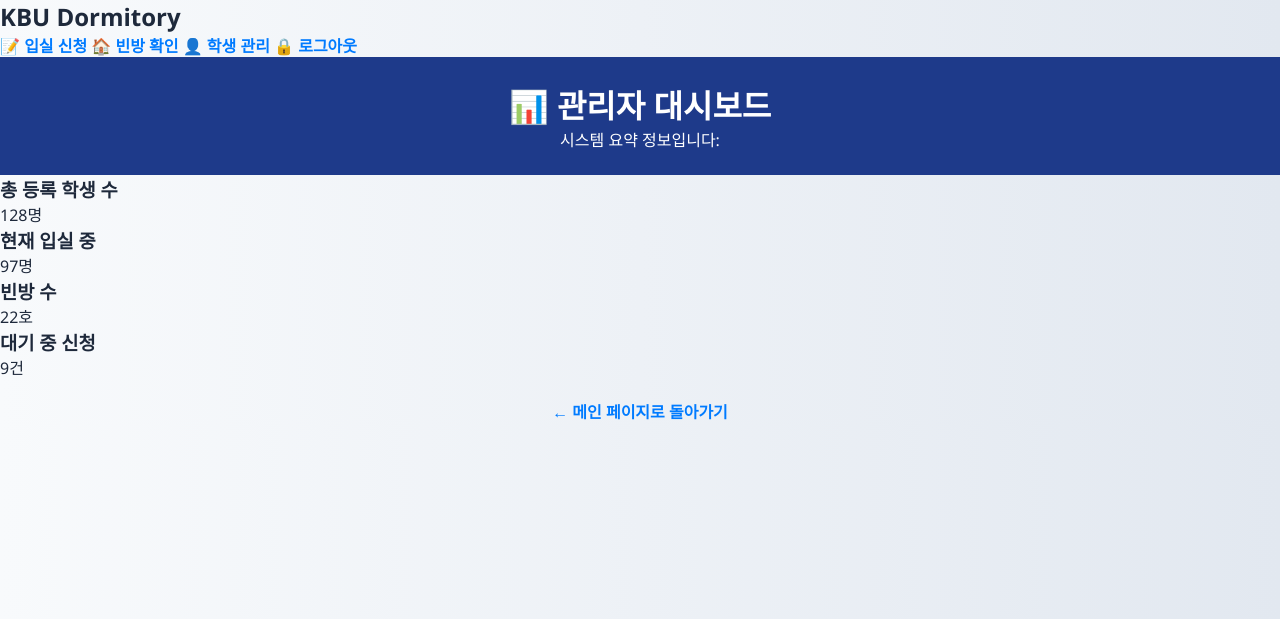
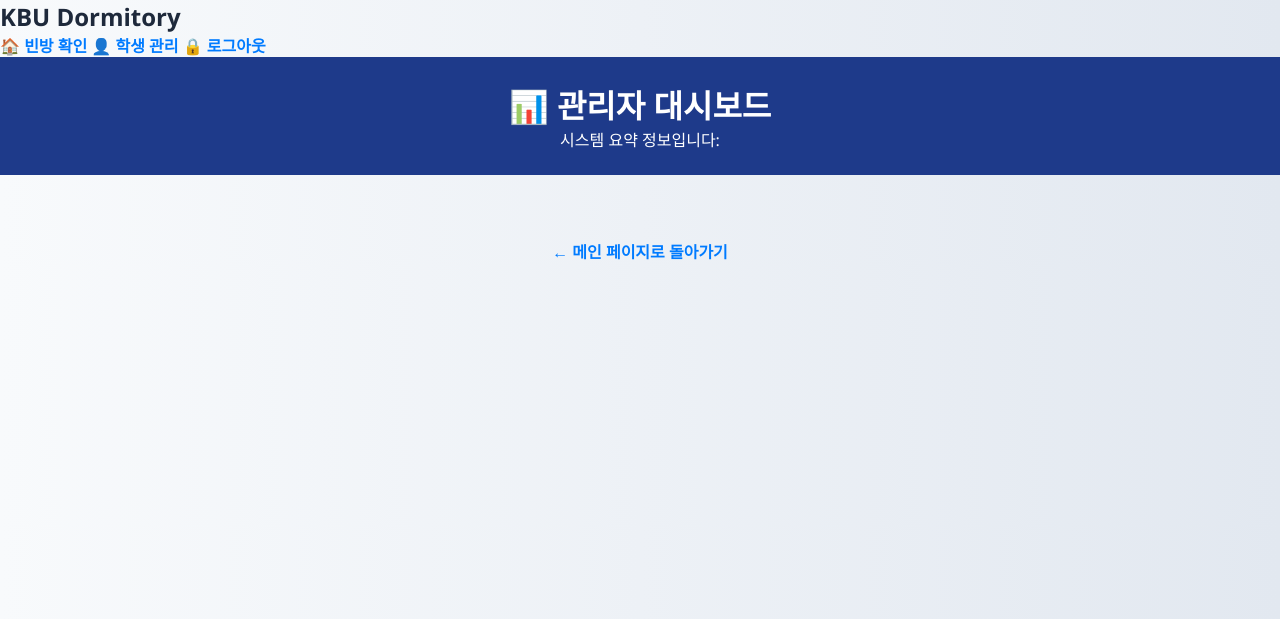
Before and after one commit to DevFayzullo/dorm-project, a Flask app: page /dashboard-admin in a window 1280 px wide. Shown: the top 619 px of the page. Run offline with Flask 2, Linux system fonts and the light colour scheme; a user stored in the database is signed in; some libraries are stand-ins or nearby versions.

Commit message:
Python code edded
Signed-off-by: Muzaffar Sharofitdinov <smartboymuzaffar@gmail.com>

```diff
--- a/main.py
+++ b/main.py
@@ -47,12 +47,18 @@ class User(db.Model, UserMixin):
 
 @app.route('/')
 def index():
-    return render_template("index.html")
+    if current_user.is_authenticated and current_user.admin:text = "📊 관리자 대시보드"
+    elif current_user.is_authenticated and not current_user.admin:text = "👨‍🎓 학생 대시보드"
+    else:text = "🔐 로그인"
+    return render_template("index.html", text=text)
 
 @app.route('/login', methods=['GET', 'POST'])
 def login():
-    if current_user.is_authenticated:
-        return redirect(url_for('index'))
+    if current_user.is_authenticated and current_user.admin:
+        return redirect(url_for('dashboard_admin'))
+    elif current_user.is_authenticated and not current_user.admin:
+        return redirect(url_for('dashboard_student'))
+
     if request.method == "POST":
         role = request.form.get('role')
         userid = request.form.get('userid')
--- a/templates/404.html
+++ b/templates/404.html
@@ -16,8 +16,8 @@
 <br><br>
 <h1>
       <p style="text-align: center; margin-top: 20px">
-        <a href="{{ url_for('index') }}">← 메인 페이지로 돌아가기</a>
-      </p>
+          <a href="{{ url_for('index') }}">← 메인 페이지로 돌아가기 </a>
+    </p>
 </h1>
 </body>
 </html>
--- a/templates/dashboard_admin.html
+++ b/templates/dashboard_admin.html
@@ -11,9 +11,8 @@
       <h2>KBU Dormitory</h2>
       <nav>
 <!--        <a href="dashboard_admin.html">📊 대시보드</a>-->
-        <a href="checkin.html">📝 입실 신청</a>
-        <a href="roomstatus.html">🏠 빈방 확인</a>
-        <a href="studentsList.html">👤 학생 관리</a>
+        <a href="{{ url_for('room_status') }}">🏠 빈방 확인</a>
+        <a href="{{ url_for('students_list') }}">👤 학생 관리</a>
         <a href="{{ url_for('logout') }}">🔒 로그아웃</a>
       </nav>
     </div>
@@ -25,23 +24,24 @@
       </header>
 
       <div class="dashboard-cards">
-        <div class="card">
-          <h3>총 등록 학생 수</h3>
-          <p>128명</p>
-        </div>
-        <div class="card">
-          <h3>현재 입실 중</h3>
-          <p>97명</p>
-        </div>
-        <div class="card">
-          <h3>빈방 수</h3>
-          <p>22호</p>
-        </div>
-        <div class="card">
-          <h3>대기 중 신청</h3>
-          <p>9건</p>
-        </div>
+<!--        <div class="card">-->
+<!--          <h3>총 등록 학생 수</h3>-->
+<!--          <p>128명</p>-->
+<!--        </div>-->
+<!--        <div class="card">-->
+<!--          <h3>현재 입실 중</h3>-->
+<!--          <p>97명</p>-->
+<!--        </div>-->
+<!--        <div class="card">-->
+<!--          <h3>빈방 수</h3>-->
+<!--          <p>22호</p>-->
+<!--        </div>-->
+<!--        <div class="card">-->
+<!--          <h3>대기 중 신청</h3>-->
+<!--          <p>9건</p>-->
+<!--        </div>-->
       </div>
+        <br><br>
             <p style="text-align: center; margin-top: 20px">
         <a href="{{ url_for('index') }}">← 메인 페이지로 돌아가기</a>
       </p>
--- a/templates/dashboard_student.html
+++ b/templates/dashboard_student.html
@@ -26,9 +26,9 @@
         <p><strong>입실일:</strong> 2025-03-01</p>
         <p><strong>퇴실 예정일:</strong> 2025-06-30</p>
       </div>
-
+      <br><br>
       <div class="button-group">
-        <a href="checkout.html" class="btn secondary">📝 퇴실 신청</a>
+        <a href="{{ url_for('checkout') }}" class="btn secondary">📝 퇴실 신청</a>
         <a href="#" class="btn info">👤 프로필 보기</a>
         <a href="{{ url_for('logout') }}" class="btn primary">← 로그아웃</a>
       </div>
--- a/templates/index.html
+++ b/templates/index.html
@@ -16,7 +16,9 @@
        <center>
         <h2>무엇을 하시겠습니까?</h2><br><br>
         <div class="button-group">
-            <a href="{{ url_for('login') }}" class="btn primary">🔐 로그인</a>
+            <a href="{{ url_for('login') }}" class="btn primary" style="margin-right: 3px;">
+                {{ text }}
+            </a>
             <a href="{{ url_for('room_status') }}" class="btn info">🏠 빈방 확인</a>
             <a href="{{ url_for('checkin') }}" class="btn secondary">📝 입실 신청</a>
             <a href="{{ url_for('checkout') }}" class="btn tertiary">🏃‍♂️ 퇴실 신청</a>
--- a/templates/studentsList.html
+++ b/templates/studentsList.html
@@ -35,6 +35,9 @@
           </tr>
         </tbody>
       </table>
+      <p style="text-align: center; margin-top: 20px">
+          <a href="{{ url_for('index') }}">← 메인 페이지로 돌아가기 </a>
+    </p>
     </div>
   </body>
 </html>
```
